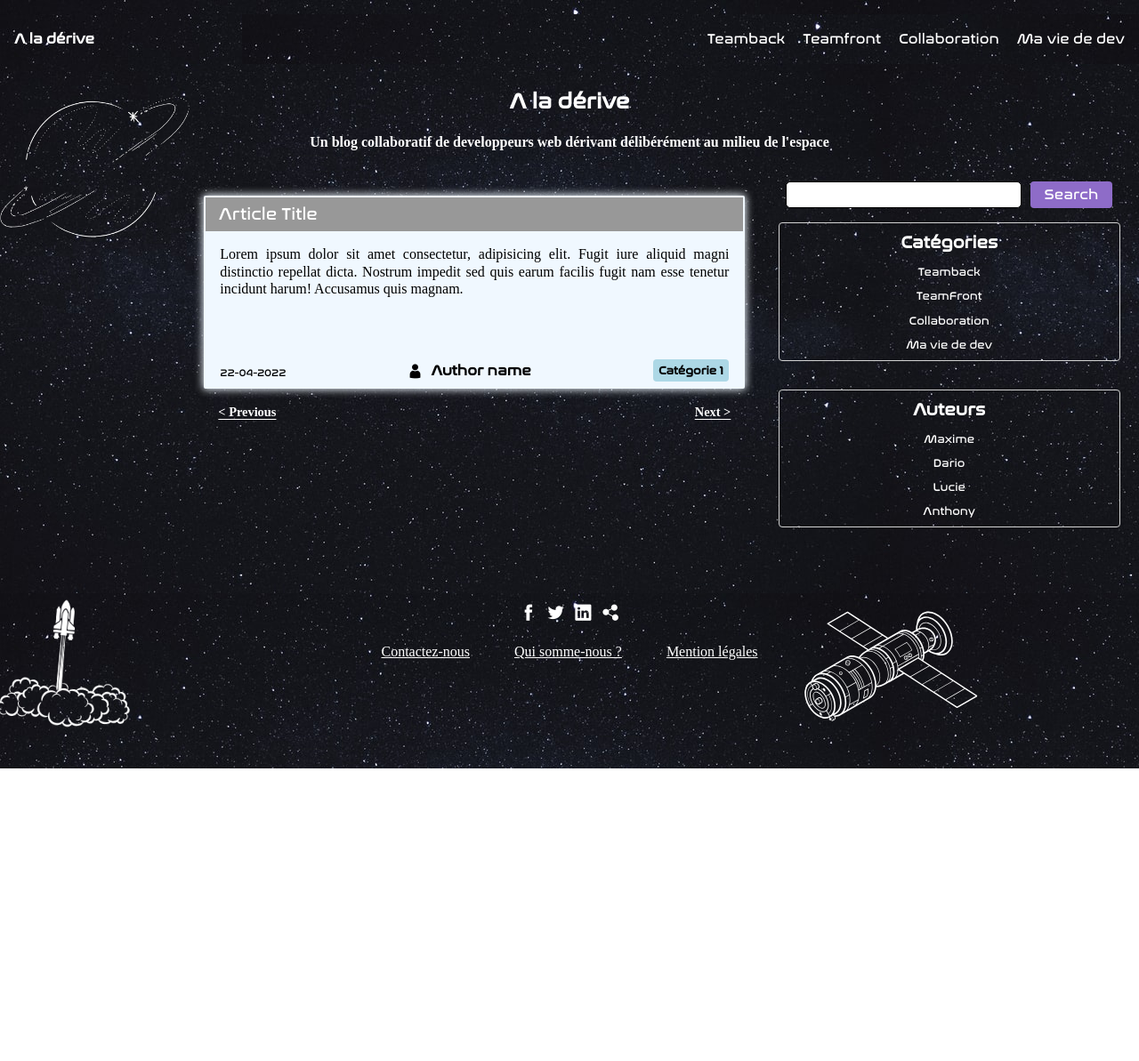
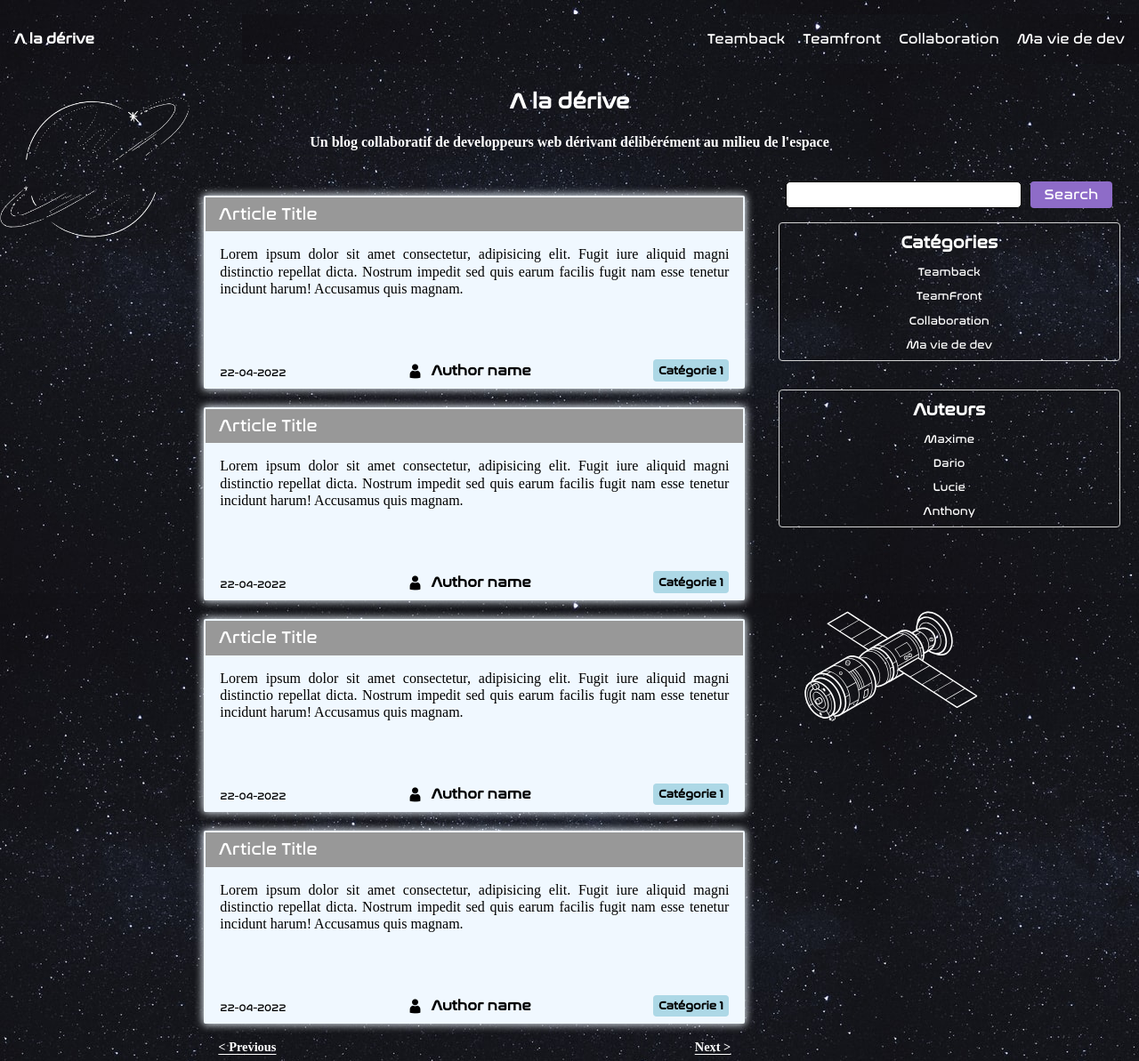
Before and after one commit to Al3sandre/OBlog-CDC, a plain HTML site: page integration/index.html in a window 1280 px wide. Shown: the top 1193 px of the page at 89% size. Before the commit the page ends 864 px from the top, so only its background shows below. Drawn offline with Linux system fonts and the light colour scheme.

Commit message:
finished integration

```diff
--- a/integration/index.html
+++ b/integration/index.html
@@ -28,6 +28,72 @@
     </header>
     <main>
         <section class="articles">
+            <article>
+                <header> <a href="#"> Article Title </a></header>
+                <main>
+                    <a href="#">
+                        <p>
+                            Lorem ipsum dolor sit amet consectetur, adipisicing elit. Fugit iure aliquid magni distinctio repellat dicta. Nostrum impedit sed quis earum facilis fugit nam esse tenetur incidunt harum! Accusamus quis magnam.
+                        </p>
+                    </a>
+                </main>
+                <footer>
+                    <time datetime="2022-04-22">22-04-2022</time>
+                    <a href="#" class="author">
+                        <div>
+                            <i class="icofont-user"></i>
+                            <h4>Author name</h4>
+                        </div>
+                    </a>
+                    <div  class="category" >
+                        <a href="#">Catégorie 1</a>
+                    </div>
+                </footer>
+            </article>
+            <article>
+                <header> <a href="#"> Article Title </a></header>
+                <main>
+                    <a href="#">
+                        <p>
+                            Lorem ipsum dolor sit amet consectetur, adipisicing elit. Fugit iure aliquid magni distinctio repellat dicta. Nostrum impedit sed quis earum facilis fugit nam esse tenetur incidunt harum! Accusamus quis magnam.
+                        </p>
+                    </a>
+                </main>
+                <footer>
+                    <time datetime="2022-04-22">22-04-2022</time>
+                    <a href="#" class="author">
+                        <div>
+                            <i class="icofont-user"></i>
+                            <h4>Author name</h4>
+                        </div>
+                    </a>
+                    <div  class="category" >
+                        <a href="#">Catégorie 1</a>
+                    </div>
+                </footer>
+            </article>
+            <article>
+                <header> <a href="#"> Article Title </a></header>
+                <main>
+                    <a href="#">
+                        <p>
+                            Lorem ipsum dolor sit amet consectetur, adipisicing elit. Fugit iure aliquid magni distinctio repellat dicta. Nostrum impedit sed quis earum facilis fugit nam esse tenetur incidunt harum! Accusamus quis magnam.
+                        </p>
+                    </a>
+                </main>
+                <footer>
+                    <time datetime="2022-04-22">22-04-2022</time>
+                    <a href="#" class="author">
+                        <div>
+                            <i class="icofont-user"></i>
+                            <h4>Author name</h4>
+                        </div>
+                    </a>
+                    <div  class="category" >
+                        <a href="#">Catégorie 1</a>
+                    </div>
+                </footer>
+            </article>
             <article>
                 <header> <a href="#"> Article Title </a></header>
                 <main>
```
